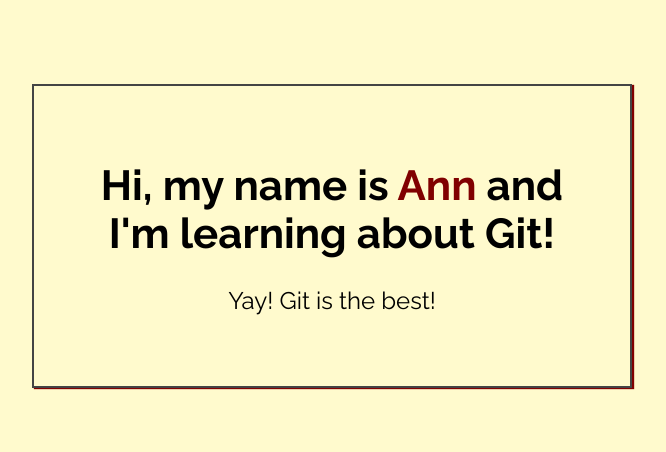
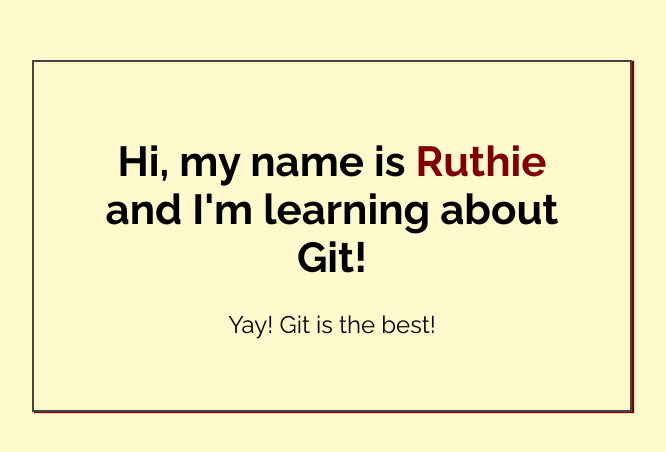
Before and after one commit to ruthiedr/my-first-repo, a plain HTML site: page index.html in a window 1280 px wide. Shown: the part 164-616 px from the top of the page, without its empty margins (308-974 px from the left). Drawn offline with Linux system fonts and the light colour scheme.

Commit message:
Added name to index.html

```diff
--- a/index.html
+++ b/index.html
@@ -14,7 +14,7 @@
 <body>
 
     <div class="greeting">
-        <h1>Hi, my name is <span class="highlight">Ann</span> and I'm learning about Git! </h1>
+        <h1>Hi, my name is <span class="highlight">Ruthie</span> and I'm learning about Git! </h1>
 
         <p>Yay! Git is the best!</p>
     </div>
```
